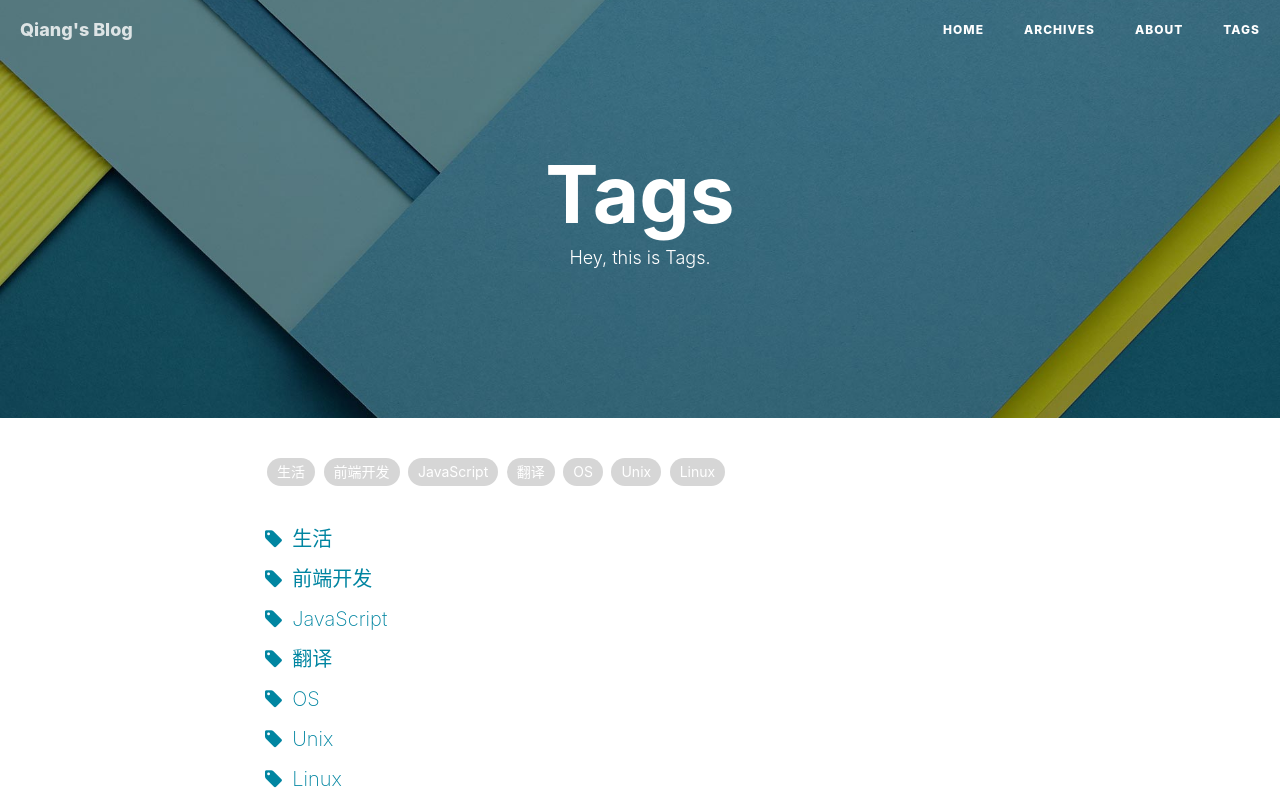
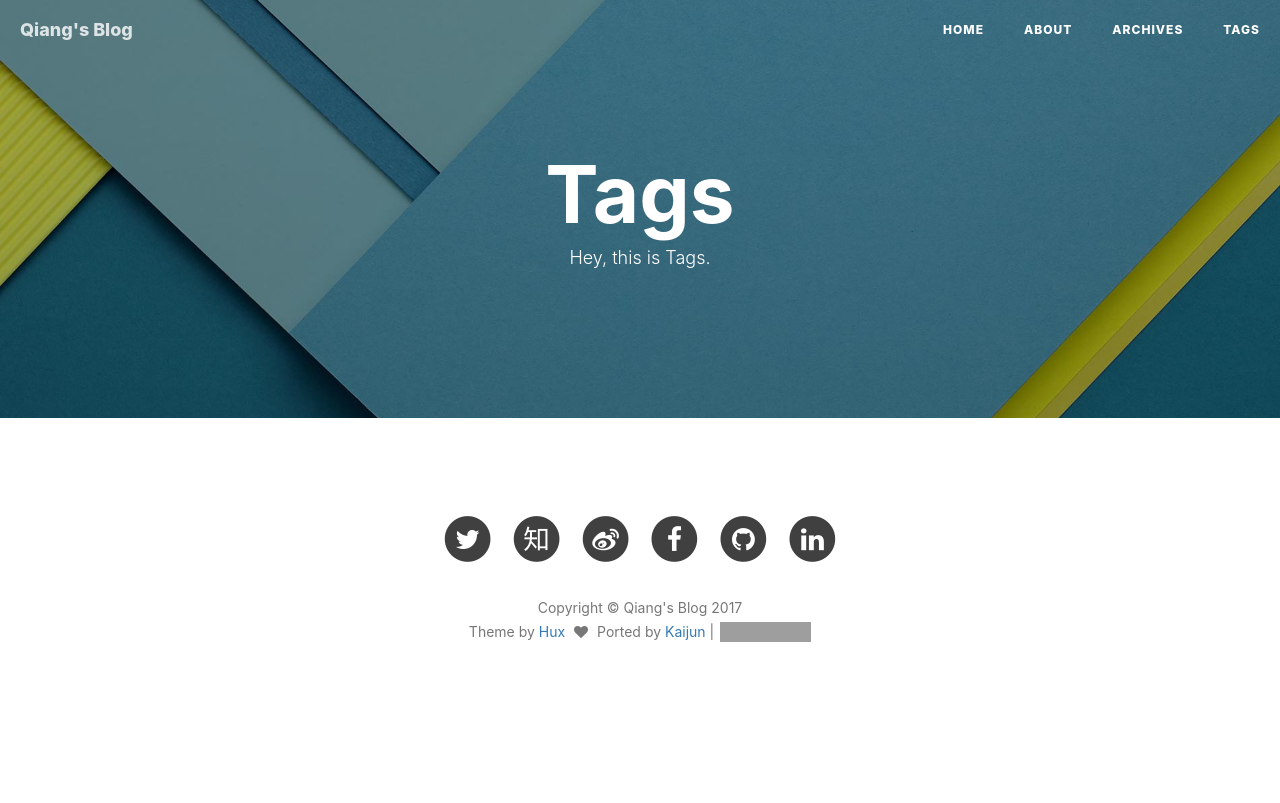
Before and after one commit to lvqiang/lvqiang.github.io, a plain HTML site: page tags/index.html in a window 1280 px wide. Shown: the top 803 px of the page. Drawn offline with nearby package versions, Linux system fonts and the light colour scheme; grey boxes are pictures that could not be loaded.

Commit message:
Site updated: 2017-10-27 16:13:07

```diff
--- a/tags/index.html
+++ b/tags/index.html
@@ -90,14 +90,14 @@
 
 
                         <li>
-                            <a href="/archives/">Archives</a>
+                            <a href="/about/">About</a>
                         </li>
 
 
 
 
                         <li>
-                            <a href="/about/">About</a>
+                            <a href="/archives/">Archives</a>
                         </li>
 
 
@@ -170,73 +170,10 @@
             <!-- 标签云 -->
             <div id='tag_cloud' class="tags">
 
-                    <a href="#生活" title="生活" rel="0">生活</a>
-
-                    <a href="#前端开发" title="前端开发" rel="0">前端开发</a>
-
-                    <a href="#JavaScript" title="JavaScript" rel="0">JavaScript</a>
-
-                    <a href="#翻译" title="翻译" rel="0">翻译</a>
-
-                    <a href="#OS" title="OS" rel="0">OS</a>
-
-                    <a href="#Unix" title="Unix" rel="0">Unix</a>
-
-                    <a href="#Linux" title="Linux" rel="0">Linux</a>
-
             </div>
 
             <!-- 标签列表 -->
 
-
-            <div class="one-tag-list">
-                <span class="fa fa-tag listing-seperator" id="生活">
-                    <span class="tag-text">生活</span>
-                </span>
-
-            </div>
-
-            <div class="one-tag-list">
-                <span class="fa fa-tag listing-seperator" id="前端开发">
-                    <span class="tag-text">前端开发</span>
-                </span>
-
-            </div>
-
-            <div class="one-tag-list">
-                <span class="fa fa-tag listing-seperator" id="JavaScript">
-                    <span class="tag-text">JavaScript</span>
-                </span>
-
-            </div>
-
-            <div class="one-tag-list">
-                <span class="fa fa-tag listing-seperator" id="翻译">
-                    <span class="tag-text">翻译</span>
-                </span>
-
-            </div>
-
-            <div class="one-tag-list">
-                <span class="fa fa-tag listing-seperator" id="OS">
-                    <span class="tag-text">OS</span>
-                </span>
-
-            </div>
-
-            <div class="one-tag-list">
-                <span class="fa fa-tag listing-seperator" id="Unix">
-                    <span class="tag-text">Unix</span>
-                </span>
-
-            </div>
-
-            <div class="one-tag-list">
-                <span class="fa fa-tag listing-seperator" id="Linux">
-                    <span class="tag-text">Linux</span>
-                </span>
-
-            </div>
 
 
 
```
Also changed, not shown: 404.html (+2 -2 lines), about/index.html (+2 -16 lines), archives/index.html (+2 -2 lines).
